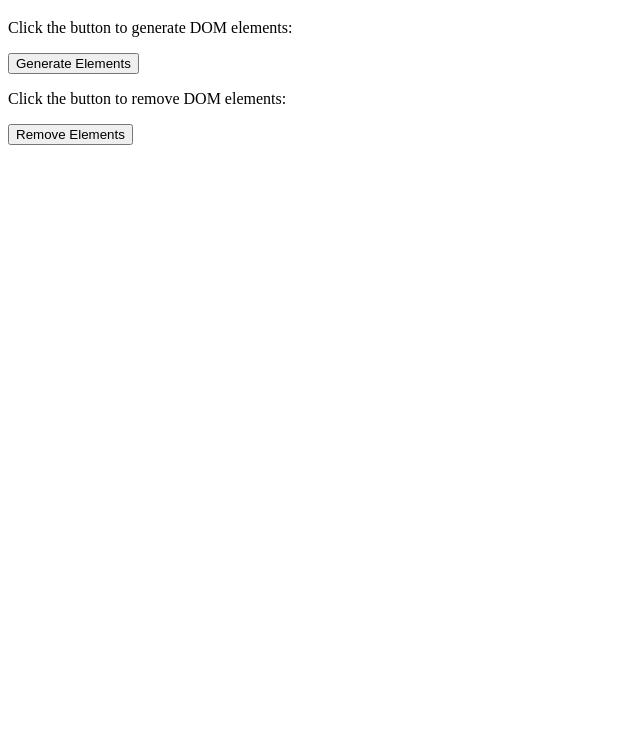
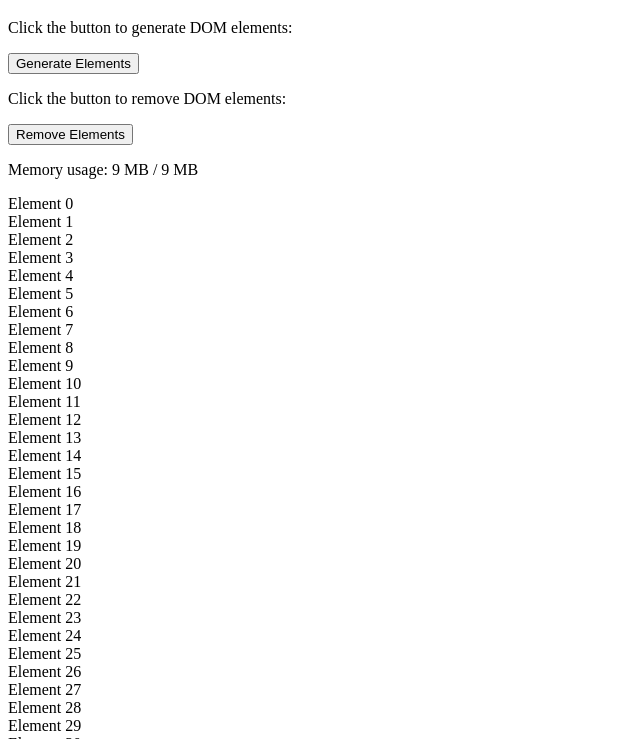
Before and after one commit to acciojob/dynamic-memory-management-tejbari5, a website: page main.html in a window 1280 px wide. Both pictures are taken after a click on the button "Generate Elements". Shown: the part 61-800 px from the top of the page, without its empty margins (0-640 px from the left). Drawn offline with Linux system fonts and the light colour scheme.

Commit message:
created a submission

```diff
--- a/script.js
+++ b/script.js
@@ -1,4 +1,4 @@
-// Complete the js code
+ // Complete the js code
 
 const limit = 50; // Heap memory usage limit in MB
 let elements = []; // Array to hold generated DOM elements
@@ -6,11 +6,18 @@ let elements = []; // Array to hold generated DOM elements
 // Function to generate DOM elements
 const generateElements = () => {
   // complete the function
+	for(let i = 0; i < 1000; i++) {
+		const el = document.createElement("div");
+		el.textContent = `Element ${i}`;
+
+		document.body.appendChild(el);
+	}
   updateMemoryUsage();
 };
 
 // Function to remove DOM elements
 const removeElements = () => {
+	document.querySelectorAll("div").forEach(e => document.body.removeChild(e))
   // complete the function
   updateMemoryUsage();
 };
@@ -18,6 +25,15 @@ const removeElements = () => {
 // Function to update memory usage display
 const updateMemoryUsage = () => {
   // Complete this function
+	if (window.performance && window.performance.memory) {
+	  const memoryInfo = window.performance.memory;
+
+		document.getElementById("memory").textContent = `Memory usage: ${
+			Math.floor(memoryInfo.usedJSHeapSize / (1024 * 1024)) + " MB"
+		} / ${
+			Math.floor(memoryInfo.totalJSHeapSize / (1024 * 1024)) + " MB"
+		}`
+	}
 };
 
 // Add event listeners to buttons
```
Also changed, not shown: main.html (+1 -1 lines).
